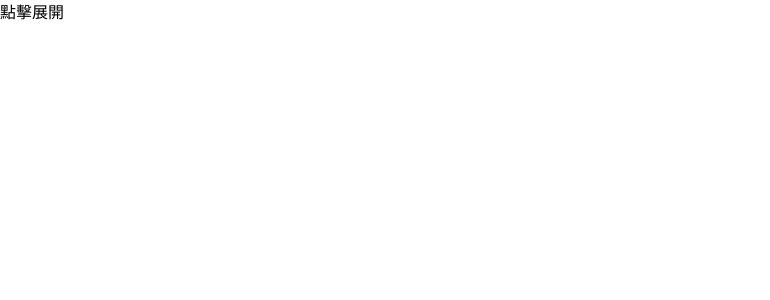
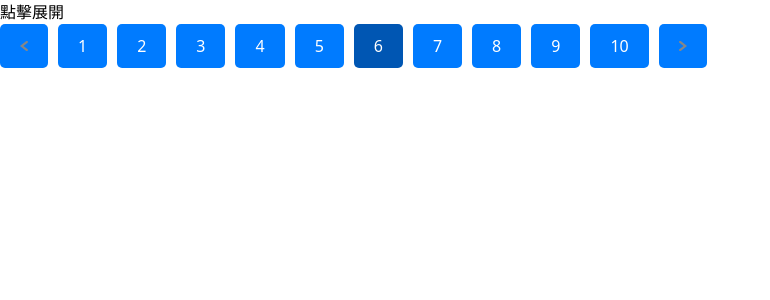
Before and after one commit to J4NLab/J4N-UI, a React (Vite) app: page / in a window 1280 px wide. Shown: the top 300 px of the page, without its empty margins (0-770 px from the left). Built offline with nearby package versions, Linux system fonts and the light colour scheme; the HTML template or start-up script is replaced by a standard one.

Commit message:
chore: modify eslint settings & add Pagination

```diff
--- a/src/App.tsx
+++ b/src/App.tsx
@@ -1,7 +1,10 @@
-import "./App.css";
+import './App.css';
 import { useState } from 'react';
 import Button from './components/Button';
-import { Dialog, DialogTitle, DialogContent, DialogActions } from './components/Dialog';
+import {
+  Dialog, DialogTitle, DialogContent, DialogActions,
+} from './components/Dialog';
+import Pagination from './components/Pagination';
 
 function App() {
   const [isOpen, setIsOpen] = useState(false);
@@ -9,16 +12,18 @@ function App() {
     <>
       <Dialog
         isOpen={isOpen}
-        onClose={()=>setIsOpen(!isOpen)}
+        onClose={() => setIsOpen(!isOpen)}
       >
         <DialogTitle title="123" status="correct">我是標題</DialogTitle>
         <DialogContent>Lorem ipsum dolor sit amet consectetur.</DialogContent>
         <DialogActions>
-          <Button onClick={()=>setIsOpen(false)}>取消</Button>
+          <Button onClick={() => setIsOpen(false)}>取消</Button>
           <Button>確認</Button>
         </DialogActions>
       </Dialog>
-      <button onClick={()=>setIsOpen(true)}>點擊展開</button>
+
+      <button onClick={() => setIsOpen(true)}>點擊展開</button>
+      <Pagination count={10} />
     </>
   );
 }
--- a/src/components/DatePicker/index.tsx
+++ b/src/components/DatePicker/index.tsx
@@ -1,7 +1,5 @@
 import React from "react";
 
-const DatePicker = () => {
-  return <div>DatePicker</div>;
-};
+const DatePicker = () => <div>DatePicker</div>;
 
 export default DatePicker;
--- a/src/components/Dialog/index.tsx
+++ b/src/components/Dialog/index.tsx
@@ -69,8 +69,7 @@ const DialogTitle= ({
     onClose,
     status,
     children,
-}: TDialogTitle) => {
-    return (
+}: TDialogTitle) => (
         <div className="flex justify-between px-4 pt-4">
             <div className="flex items-center gap-[16px]">
                 {
@@ -92,7 +91,6 @@ const DialogTitle= ({
             </div>
         </div>
     );
-};
 
 /**
  * content
@@ -101,23 +99,18 @@ type TDialogContent = {
     children?: ReactNode;
 };
 
-const DialogContent = ({children}: TDialogContent) => {
-    return (
+const DialogContent = ({children}: TDialogContent) => (
         <div className="px-4 ml-[40px]">{children}</div>
     );
-};
 
 type TDialogActions = {
     children?: ReactNode;
 }
 
-const DialogActions = ({children}: TDialogActions) => {
-    return (
+const DialogActions = ({children}: TDialogActions) => (
         <div className="flex justify-end gap-[24px] p-4">
             {children}
         </div>
     );
 
-};
-
 export { Dialog, DialogTitle, DialogContent, DialogActions};
--- /dev/null
+++ b/src/components/Pagination/index.tsx
@@ -0,0 +1,71 @@
+import React, { useState, useEffect } from 'react';
+import { StyledButton } from './style';
+
+// icons
+import RightArrowIcon from '../../assets/rightArrowIcon.svg';
+import LeftArrowIcon from '../../assets/leftArrowIcon.svg';
+
+// < number >
+
+// 1 2 3 4 5 6 7 8 9 10
+// 1 ... 4 5 6 ..... 10
+// 1 2 3 4 5 ....... 10
+// 1 ..... 5 6 7 ... 10
+// 1 ....... 6 7 8 9 10
+
+// 每次 3 筆，如果 3 筆 + 1 或 - 1，等於 頭尾，就要多加一個 數字，以 start 為準
+// Math.floor()
+
+/**
+ * count: 所有筆數
+ */
+type Props = {
+  count: number;
+}
+
+const Pagination = ({
+  count,
+}: Props) => {
+  const [showItem, setShowItem] = useState({
+    start: 1,
+    end: 10,
+    length: 10,
+  });
+
+  const allPageState = new Array(10).fill(0).map((_, index) => index + 1);
+
+  const [current, setCurrent] = useState(Math.round(allPageState.length / 2));
+
+  const handleAdd = () => {
+    if (current === 0) return;
+
+    setCurrent(current - 1);
+  };
+
+  const handleSub = () => {
+    if (current === allPageState.length - 1) return;
+
+    setCurrent(current + 1);
+  };
+
+  return (
+    <div className="flex">
+        <StyledButton onClick={handleAdd} disabled={current === 0}>
+            <img src={LeftArrowIcon} alt="left arrow" />
+        </StyledButton>
+            {allPageState.map((item, index) => (
+                <StyledButton
+                    onClick={() => setCurrent(index)}
+                    current={index === current}
+                >
+                    {item}
+                </StyledButton>
+            ))}
+        <StyledButton onClick={handleSub} disabled={current === allPageState.length - 1}>
+            <img src={RightArrowIcon} alt="right arrow" />
+        </StyledButton>
+    </div>
+  );
+};
+
+export default Pagination;
--- /dev/null
+++ b/src/components/Pagination/style.ts
@@ -0,0 +1,24 @@
+import styled from 'styled-components';
+
+interface StyledButtonProps {
+    current?: boolean;
+   }
+
+export const StyledButton = styled.button<StyledButtonProps>`
+    background-color: ${({ current }) => (current ? '#0056b3' : '#007bff')};
+    color: #fff;
+    border: none;
+    padding: 10px 20px;
+    cursor: pointer;
+    border-radius: 5px;
+    margin-right: 10px;
+
+    &:hover {
+        background-color: #0056b3;
+    }
+
+    &:disabled {
+        background-color: #ccc;
+        cursor: not-allowed;
+    }
+`;
--- a/src/theme/color.ts
+++ b/src/theme/color.ts
@@ -1,4 +1,4 @@
-import { ColorList } from "@/types";
+import { ColorList } from "../types";
 
 export const colorList: ColorList = {
   error: {
```
Also changed, not shown: src/components/Typography/index.tsx (+6 -5 lines), vite.config.ts (+20 -20 lines), .eslintrc.cjs, src/assets/leftArrowIcon.svg (added), src/assets/rightArrowIcon.svg (added).
